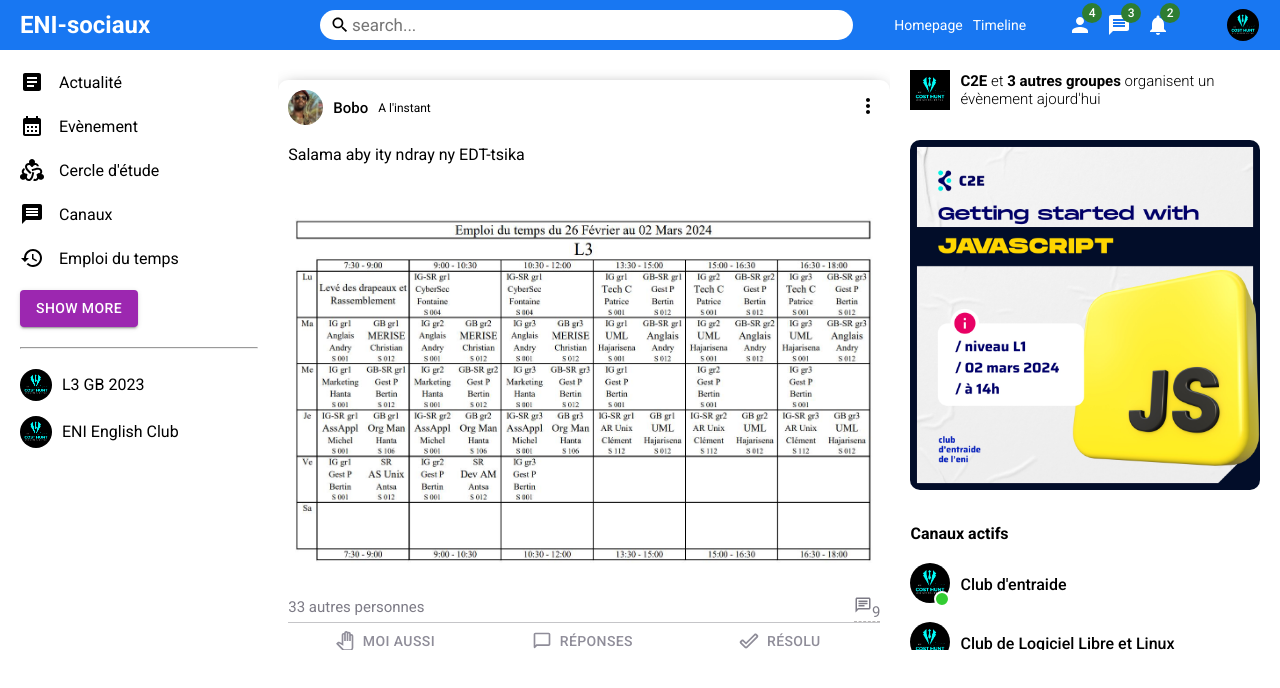
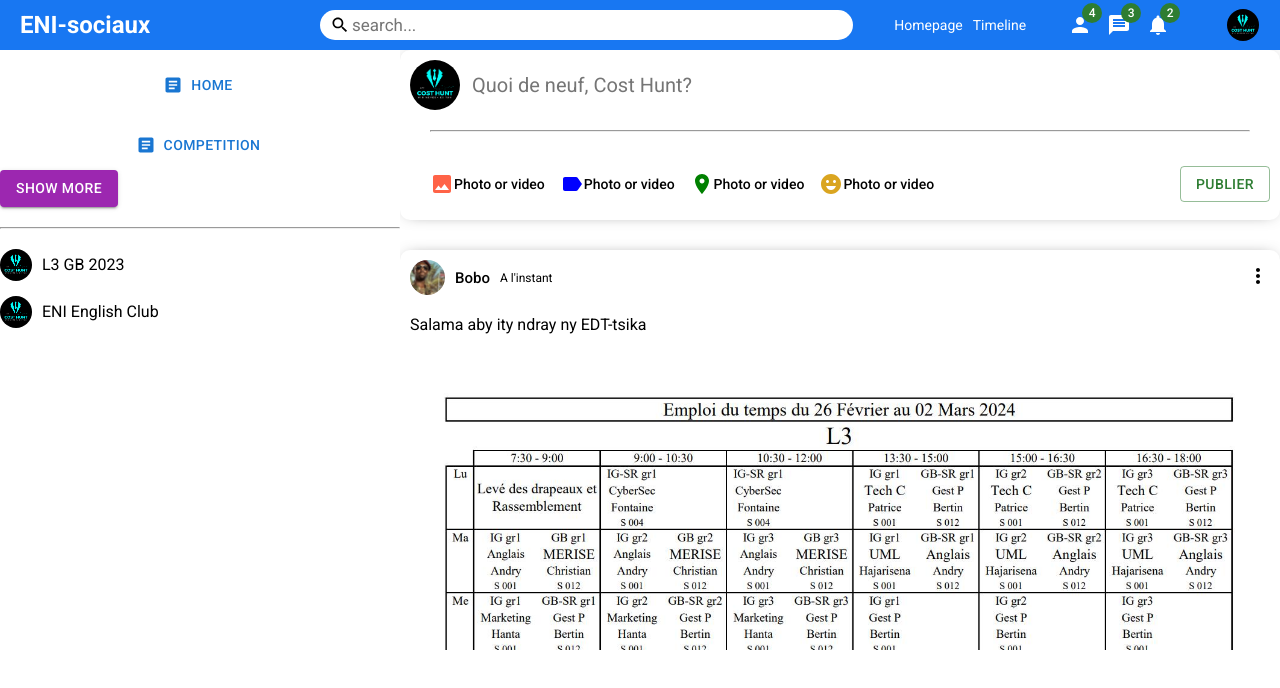
Before and after one commit to CostHunt/front-reactJS-dev-hunt-mars-2024, a React (Vite) app: page /home in a window 1280 px wide. Shown: the top 688 px of the page. Built offline with nearby package versions, Linux system fonts and the light colour scheme.

Commit message:
commit before request

```diff
--- a/src/components/rightbar/rightbar.css
+++ b/src/components/rightbar/rightbar.css
@@ -2,6 +2,7 @@
     flex:3.5;
     height: 600px;
     overflow-y: scroll;
+    display: none;
 }
 
 ::-webkit-scrollbar{
--- a/src/components/share/share.css
+++ b/src/components/share/share.css
@@ -7,7 +7,7 @@
     box-shadow: 0 0 16px -8px rgba(0,0,0,0.68);
 
     /*  */
-    display: none;
+    /* display: none; */
 }
 
 .shareWrapper{
--- a/src/components/sidebar/sidebar.css
+++ b/src/components/sidebar/sidebar.css
@@ -17,7 +17,8 @@
 }
 
 .sidebarWrapper{
-    padding: 20px;
+    /* padding: 20px; */
+    margin-top: 10px;
 }
 
 .sidebarList{
@@ -29,7 +30,11 @@
 .sidebarListItem{
     display: flex;
     align-items: center;
-    margin-bottom: 20px;
+    margin-bottom: 10px;
+}
+
+.sidaber_btnNav{
+    text-align: left !important;
 }
 
 .sidebarIcon{
--- a/src/components/sidebar/sidebar.jsx
+++ b/src/components/sidebar/sidebar.jsx
@@ -13,26 +13,13 @@ function sidebar() {
       <div className="sidebarWrapper">
         <ul className="sidebarList">
           <li className="sidebarListItem">
-            <ArticleIcon className="sidebarIcon"/>
-            <span className="sdebarListItemText">Actualité</span>
+            {/* <ArticleIcon className="sidebarIcon"/>
+            <span className="sdebarListItemText">Actualité</span> */}
+            <Button className="sidaber_btnNav" textAlign="left" sx={{width:"100%",height:'50px'}} startIcon={<ArticleIcon/>}>Home</Button>
           </li>
-          <li className="sidebarListItem">
-            <CalendarMonthIcon className="sidebarIcon"/>
-            <span className="sdebarListItemText">Evènement</span>
+          <li>
+            <Button className="sidaber_btnNav" textAlign="left" sx={{width:"100%",height:'50px'}} startIcon={<ArticleIcon/>}>COMPETITION</Button>
           </li>
-          <li className="sidebarListItem">
-            <Diversity2Icon className="sidebarIcon"/>
-            <span className="sdebarListItemText">Cercle d'étude</span>
-          </li>
-          <li className="sidebarListItem">
-            <MessageIcon className="sidebarIcon"/>
-            <span className="sdebarListItemText">Canaux</span>
-          </li>
-          <li className="sidebarListItem">
-            <HistoryIcon className="sidebarIcon"/>
-            <span className="sdebarListItemText">Emploi du temps</span>
-          </li>
-
         </ul>
 
         <Button variant="contained" color="secondary">
```
